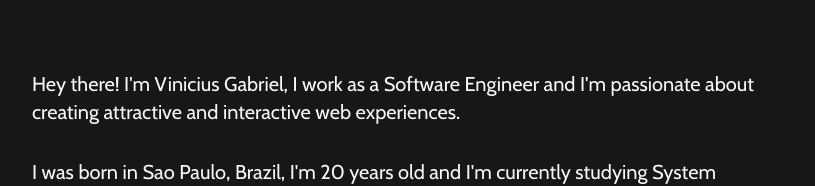
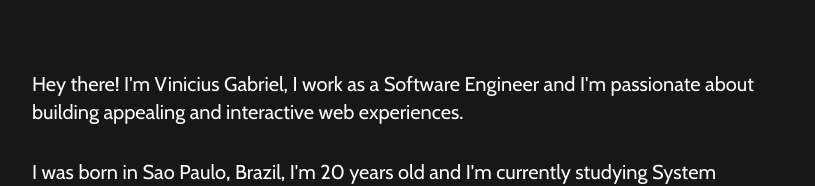
Before and after one commit to viiniciusgs/viiniciusgs.com, a Next.js app: page /about in a window 1280 px wide. Shown: the part 166-352 px from the top of the page, without its empty margins (232-1047 px from the left). Built offline with nearby package versions, Linux system fonts and the light colour scheme.

Commit message:
:sparkles: add description metadata

```diff
--- a/src/app/about/page.tsx
+++ b/src/app/about/page.tsx
@@ -7,7 +7,7 @@ export default function About() {
     <section className="mt-40 pb-40 md:mt-20 md:pb-20">
       <p>
         Hey there! I&apos;m Vinicius Gabriel, I work as a Software Engineer and
-        I&apos;m passionate about creating attractive and interactive web
+        I&apos;m passionate about building appealing and interactive web
         experiences.
       </p>
       <p className="mt-8">
--- a/src/app/layout.tsx
+++ b/src/app/layout.tsx
@@ -1,4 +1,4 @@
-import { Cabin } from '@next/font/google'
+import { Cabin } from 'next/font/google'
 
 import { Header } from '@/components/Header'
 
@@ -6,6 +6,7 @@ import '@/styles/globals.css'
 
 const cabin = Cabin({
   variable: '--font-cabin',
+  weight: ['400', '500', '700'],
 })
 
 export const metadata = {
@@ -13,6 +14,8 @@ export const metadata = {
     default: 'Vinicius Gabriel',
     template: '%s • Vinicius Gabriel',
   },
+  description:
+    'Passionate about building appealing and interactive web experiences.',
 }
 
 export default function RootLayout({
```
Also changed, not shown: package.json (+6 -7 lines), 1 other file (tests, documents, lock files or other folders).
